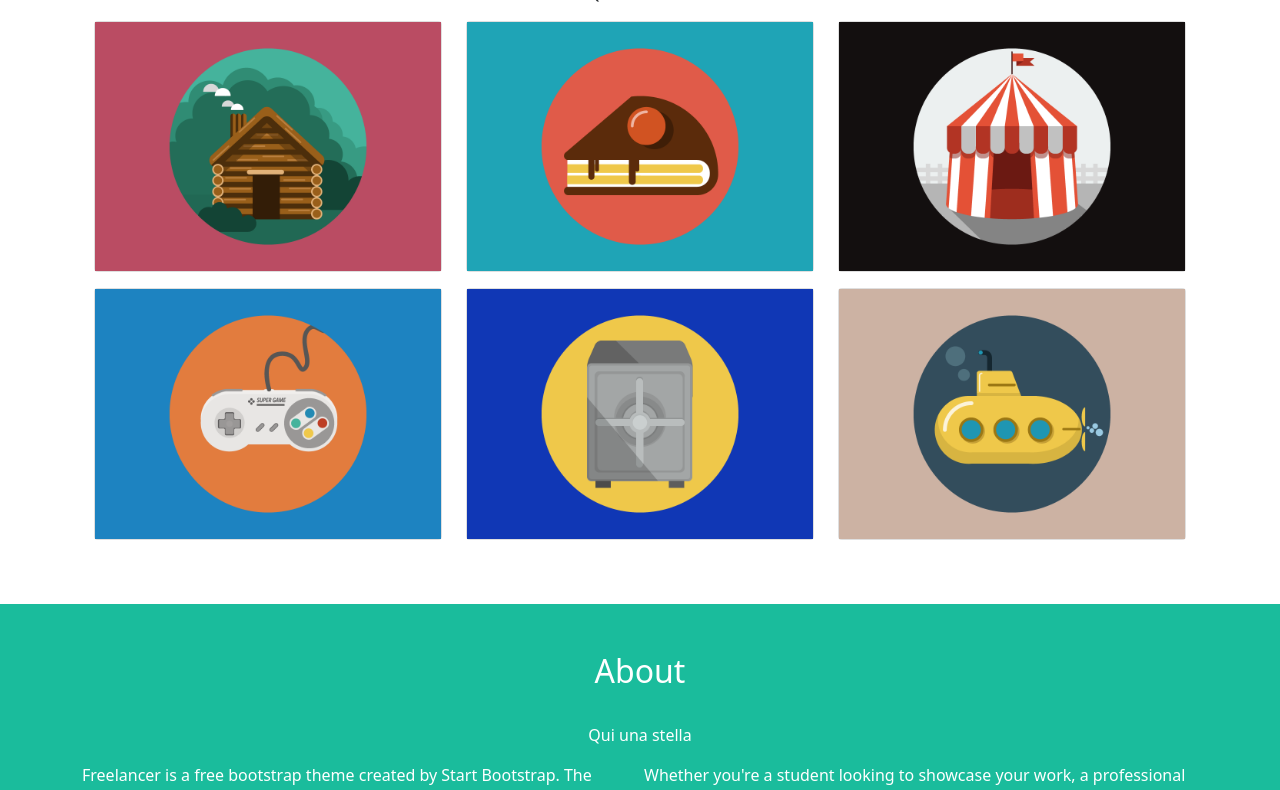
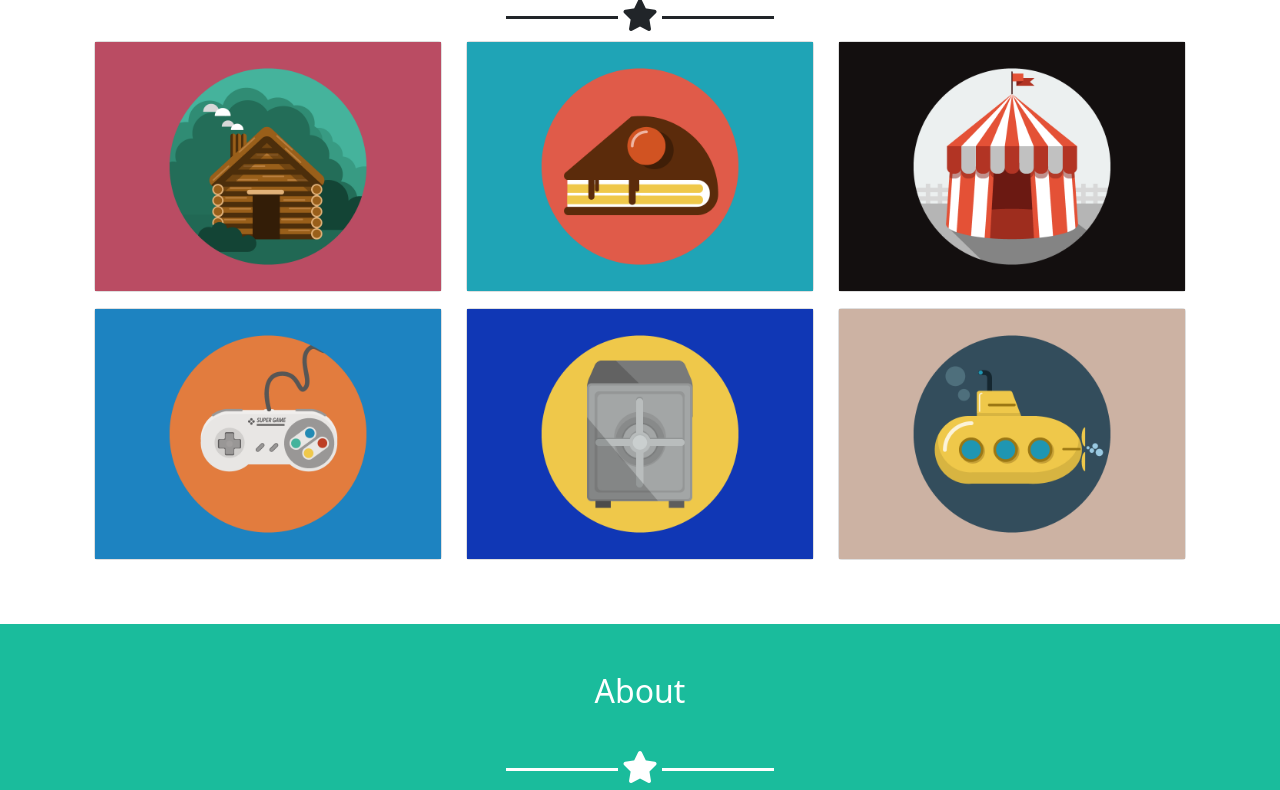
Before and after one commit to DNParadox/html-css-bootstrap-freelancer, a plain HTML site: page index.html in a window 1280 px wide. Shown: the part 622-1412 px from the top of the page. Drawn offline with nearby package versions, Linux system fonts and the light colour scheme.

Commit message:
Push intermedio

```diff
--- a/css/style.css
+++ b/css/style.css
@@ -30,13 +30,18 @@ a {
     color: white;
 }
 
+header .col-3 {
+    text-align: end;
+}
 section {
     padding: 3rem 0;
 }
 /* Start bootstrap */
 
 .startboot {
-    background-color: #1abc9c;;
+    background-color: #1abc9c;
+    color: white;
+    border-color: white;
 
 }
 
@@ -48,7 +53,39 @@ section {
 
 .star {
     padding-bottom: 1rem;
+    font-size: 2rem;
 }
+
+/* test */
+.star {
+    width: 100%;
+    height: 50px;
+    text-align: center;
+    position: relative;
+}
+
+.star::before {
+    content: '';
+    width: 10%;
+    border-bottom: solid 3px;
+    position: absolute;
+    left: 52%;
+    top: 50%;
+    z-index: 10;
+
+}
+
+.star::after {
+    content: '';
+    width: 10%;
+    border-bottom: solid 3px;
+    position: absolute;
+    right: 52%;
+    top: 50%;
+    z-index: 9;
+
+}
+
 
 /* Portfolio */
 
--- a/index.html
+++ b/index.html
@@ -44,12 +44,8 @@
             <div class="row ">
                 <!-- Col -->
                 <div class="col-12 d-flex justify-content-center">
-
                     <div class="square">
-
-
                             <img src="img/avatar.svg" alt="">
-
                     </div>
                 </div>
             </div>
@@ -65,7 +61,8 @@
                 <div class="row">
                     <!-- Col -->
                     <div class="col-12 d-flex justify-content-center ">
-                        <div class="star">Qui una stella</div>
+                        <div class="star"> <i class="fa fa-star" aria-hidden="true"> </i>
+                        </div>
                     </div>
                 </div>
                 <!-- Row -->
@@ -87,8 +84,9 @@
                     <h2>Portfolio</h2>
                 </div>
                 <div class="col-12 d-flex justify-content-center">
-                    <div class="star">Qui una stella</div>
+                    <div class="star"> <i class="fa fa-star" aria-hidden="true"> </i>
                 </div>
+            </div>
                 <!-- Row -->
                 <div class="row">
                     <!-- Col -->
@@ -129,7 +127,7 @@
                     <h2>About</h2>
                 </div>
                 <div class="col-12 d-flex justify-content-center">
-                    <div class="star">Qui una stella</div>
+                    <div class="star"> <i class="fa fa-star" aria-hidden="true"> </i>
                 </div>
             </div>
             <!-- Row -->
@@ -171,19 +169,20 @@
                     <h2>Contact Me</h2>
                 </div>
                 <div class="col-12 d-flex justify-content-center">
-                    <div class="star">Qui una stella</div>
+                    <div class="star"> <i class="fa fa-star" aria-hidden="true"></i>
                 </div>
-
             </div>
             <!-- Row -->
             <div class="row">
                 <!-- Col -->
-                <div class="col">Lorem ipsum dolor sit amet consectetur, adipisicing elit. Consectetur, fugit nemo
+                <div class="col">
+                    Lorem ipsum dolor sit amet consectetur, adipisicing elit. Consectetur, fugit nemo
                     pariatur laborum accusantium sapiente? Autem, rerum ipsam! At corrupti provident eaque odit nostrum
                     quae laboriosam hic iure exercitationem voluptate!
                     Nulla, rerum error perferendis dolorum culpa quidem, et distinctio eaque fugit odio pariatur rem ad
                     quod voluptas aperiam quibusdam, sapiente ipsam nihil. Consectetur omnis voluptates aliquid.
-                    Laboriosam accusamus delectus iusto?</div>
+                    Laboriosam accusamus delectus iusto?
+                </div>
             </div>
         </div>
     </section>
```
Also changed, not shown: 1 other file.
